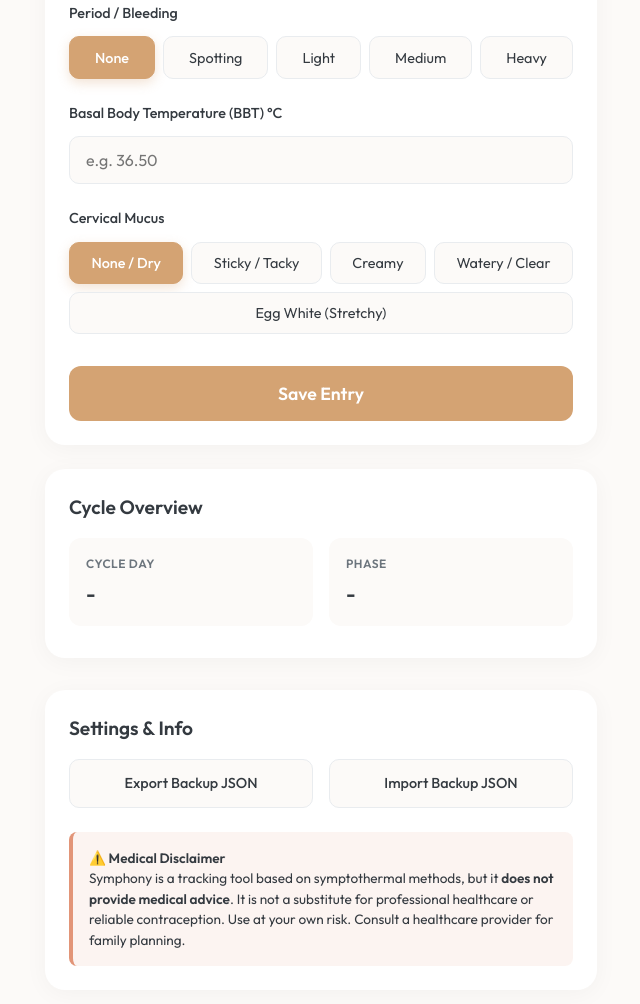
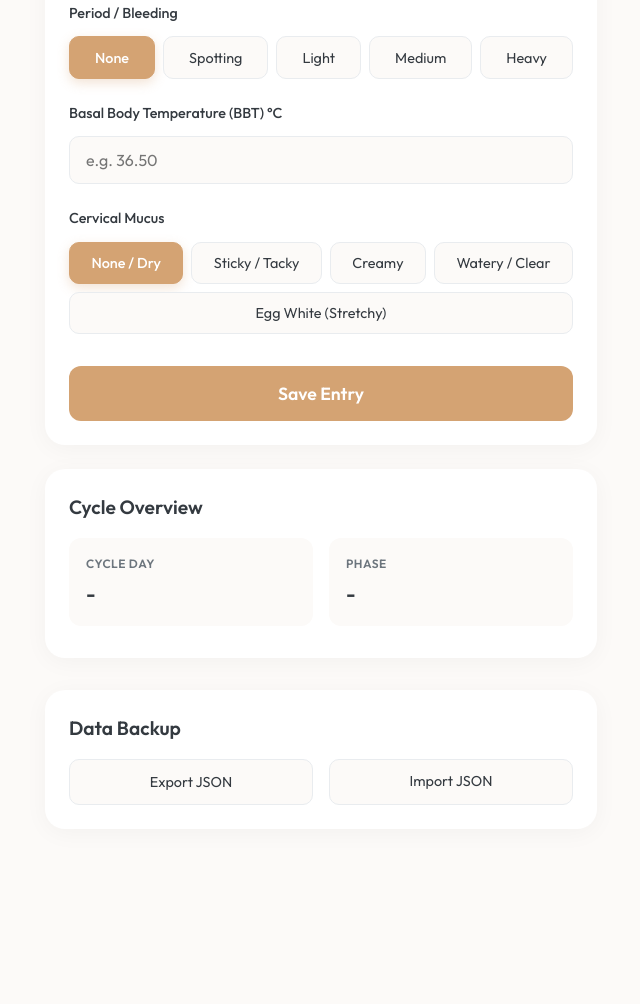
Before and after one commit to zikalify/CycleTracker, a plain HTML site: page index.html in a window 1280 px wide. Shown: the part 444-1448 px from the top of the page, without its empty margins (319-959 px from the left). After the commit the page ends 1305 px from the top, so only its background shows below. Drawn offline with Linux system fonts and the light colour scheme.

Commit message:
Improved export import buttons
improved the export and import buttons

```diff
--- a/index.html
+++ b/index.html
@@ -83,15 +83,11 @@
         </section>
 
         <section class="card settings-card">
-            <h3>Settings & Info</h3>
+            <h3>Data Backup</h3>
             <div class="settings-actions">
-                <button type="button" id="exportBtn" class="setting-btn">Export Backup JSON</button>
-                <label for="importInput" class="setting-btn">Import Backup JSON</label>
+                <button type="button" id="exportBtn" class="option-btn">Export JSON</button>
+                <label for="importInput" class="option-btn" style="cursor: pointer; display: flex; align-items: center; justify-content: center; margin: 0;">Import JSON</label>
                 <input type="file" id="importInput" accept=".json" style="display: none;">
-            </div>
-            <div class="disclaimer-block">
-                <strong>⚠️ Medical Disclaimer</strong><br>
-                Symphony is a tracking tool based on symptothermal methods, but it <strong>does not provide medical advice</strong>. It is not a substitute for professional healthcare or reliable contraception. Use at your own risk. Consult a healthcare provider for family planning.
             </div>
         </section>
     </main>
--- a/style.css
+++ b/style.css
@@ -64,10 +64,7 @@ main { padding: 0 1.5rem; max-width: 600px; margin: 0 auto; display: flex; flex-
 .toast.show { transform: translateX(-50%) translateY(0); opacity: 1; }
 
 .settings-card { margin-top: 0.5rem; }
-.settings-actions { display: flex; gap: 1rem; margin-bottom: 1.5rem; }
-.setting-btn { flex: 1; padding: 0.8rem; background: var(--bg-color); border: 1px solid var(--border); border-radius: 10px; font-size: 0.9rem; cursor: pointer; transition: var(--transition); color: var(--text-main); text-align: center; font-weight: 500; }
-.setting-btn:hover { background: var(--primary-light); border-color: var(--primary); color: var(--text-main); }
-.disclaimer-block { background: rgba(226, 149, 120, 0.1); border-left: 4px solid var(--period); padding: 1rem; border-radius: 8px; font-size: 0.85rem; color: var(--text-main); line-height: 1.5; }
+.settings-actions { display: flex; gap: 1rem; }
 
 @media (prefers-color-scheme: dark) {
     :root {
```
Also changed, not shown: sw.js (+4 -4 lines).
